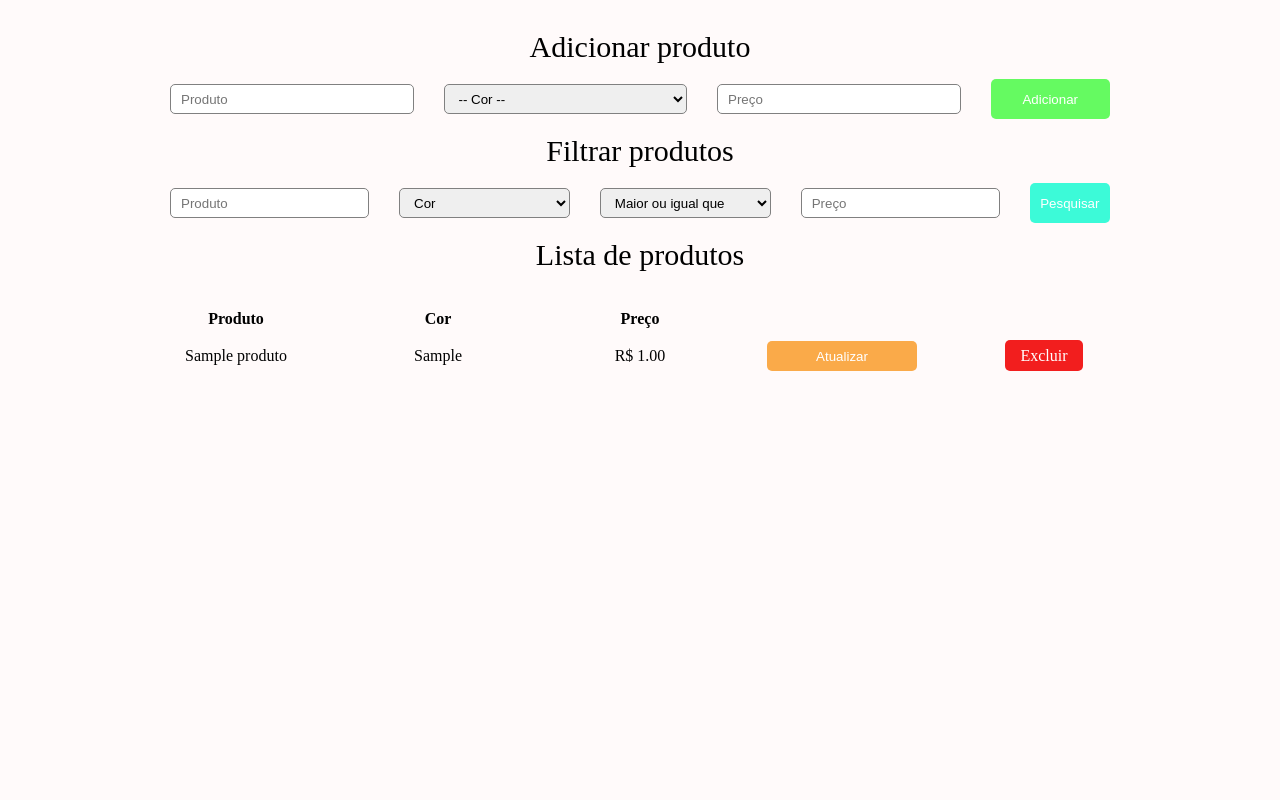
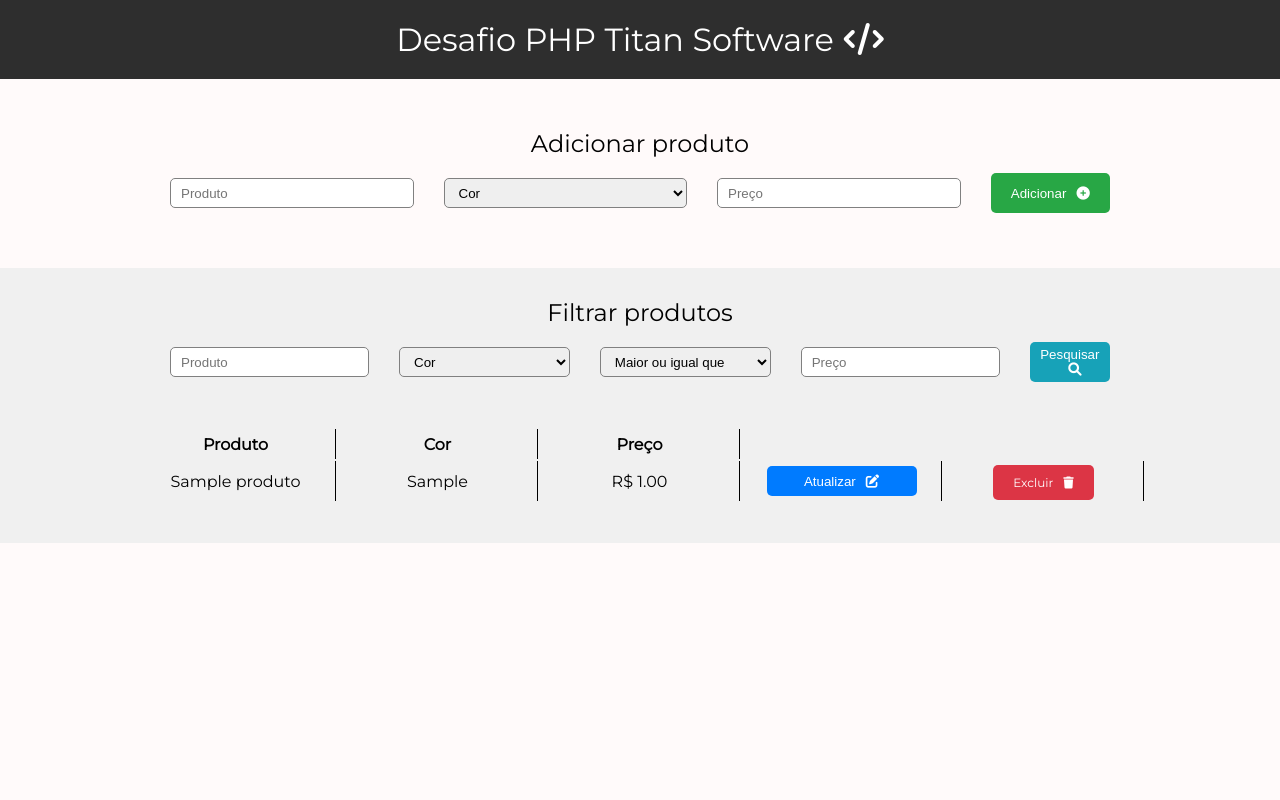
Before and after one commit to joaov-rizzardo/desafiotitansoftware, a PHP site: page / in a window 1280 px wide. Run offline with PHP 8.4, Linux system fonts and the light colour scheme; tables that the repository leaves empty hold one stand-in row (values such as "Sample post").

Commit message:
Desafios Titan Software Finalizado

```diff
--- a/Models/Produto.php
+++ b/Models/Produto.php
@@ -46,6 +46,16 @@
 
             $stmt->execute();
         }
+
+        public function atualizarProduto(){
+            $query = 'update produtos set nome = :nome, preco = :preco where id = :id';
+            $stmt = $this->connection->prepare($query);
+            $stmt->bindValue(':nome', $this->__get('nome'));
+            $stmt->bindValue(':preco',$this->__get('preco'));
+            $stmt->bindValue(':id', $this->__get('id'));
+
+            $stmt->execute();
+        }
     }
 
 ?>
--- a/index.php
+++ b/index.php
@@ -7,8 +7,27 @@
     <meta name="viewport" content="width=device-width, initial-scale=1.0">
     <title>Desafio PHP - Titan Software</title>
     <link rel="stylesheet" href="styles/styles.css">
+    <link rel="preconnect" href="https://fonts.googleapis.com">
+    <link rel="preconnect" href="https://fonts.gstatic.com" crossorigin>
+    <link href="https://fonts.googleapis.com/css2?family=Montserrat&display=swap" rel="stylesheet">
+    <link rel="stylesheet" href="https://cdnjs.cloudflare.com/ajax/libs/font-awesome/6.0.0-beta2/css/all.min.css" integrity="sha512-YWzhKL2whUzgiheMoBFwW8CKV4qpHQAEuvilg9FAn5VJUDwKZZxkJNuGM4XkWuk94WCrrwslk8yWNGmY1EduTA==" crossorigin="anonymous" referrerpolicy="no-referrer" />
 
-    <script defer>
+    <script>
+        function atualizar(id,nome,cor,preco){
+            //exibindo o modal na tela e setando os valores correspondentes ao produto
+            const modal = document.getElementById('modal-div')
+            document.getElementById('modalId').value = id
+            document.getElementById('modalNome').value = nome
+            document.getElementById('modalCor').value = cor
+            document.getElementById('modalPreco').value = preco
+            modal.style.display = 'flex'
+
+		}
+
+        function fecharModal(){
+            const modal = document.getElementById('modal-div')
+            modal.style.display = 'none'
+        }
 
     </script>
 </head>
@@ -16,25 +35,31 @@
 require './Models/Connection.php';
 require './Models/Produto.php';
 ?>
+
 <body>
+    <h1>Desafio PHP Titan Software<i class="fas fa-code"></i></h1>
     <main>
         <section id="adicionar">
-            <h1>Adicionar produto</h1>
+            <h2>Adicionar produto</h2>
             <form method="post" action="./Controllers/AdicionarProduto.php">
                 <input name="nome" type="text" placeholder="Produto">
                 <select name="cor">
-                    <option value="">-- Cor --</option>
+                    <option value="">Cor</option>
                     <option value="Azul">Azul</option>
                     <option value="Vermelho">Vermelho</option>
                     <option value="Amarelo">Amarelo</option>
+                    <option value="Preto">Preto</option>
+                    <option value="Verde">Verde</option>
+                    <option value="Laranja">Laranja</option>
+                    <option value="Rosa">Rosa</option>
                 </select>
                 <input name="preco" type="number" placeholder="Preço" step="0.01">
-                <button>Adicionar</button>
+                <button type="submit">Adicionar<i class="fas fa-plus-circle"></i></button>
             </form>
         </section>
 
         <section id="dados">
-            <h1>Filtrar produtos</h1>
+            <h2>Filtrar produtos</h2>
             <form action="index.php" method="get">
                 <input name="nome" type="text" placeholder="Produto">
                 <select name="cor">
@@ -42,15 +67,19 @@
                     <option value="Azul">Azul</option>
                     <option value="Vermelho">Vermelho</option>
                     <option value="Amarelo">Amarelo</option>
+                    <option value="Preto">Preto</option>
+                    <option value="Verde">Verde</option>
+                    <option value="Laranja">Laranja</option>
+                    <option value="Rosa">Rosa</option>
                 </select>
                 <select name="condicao">
                     <option value="maior">Maior ou igual que</option>
                     <option value="menor">Menor ou igual que</option>
                 </select>
                 <input name="preco" type="number" placeholder="Preço">
-                <button>Pesquisar</button>
+                <button>Pesquisar<i class="fas fa-search"></i></button>
             </form>
-            <h1>Lista de produtos</h1>
+
             <table style="display: block">
                 <thead>
                     <tr>
@@ -70,43 +99,59 @@
                     $listaProdutos = $produto->recuperarProdutos();
 
                     //Listando o retorno do banco na página, e aplicando o filtro se existir
-                        foreach($listaProdutos as $produtoDados){
-                            if(isset($_GET['nome']) && $_GET['nome'] != '' && $produtoDados->nome != $_GET['nome']){
+                    foreach ($listaProdutos as $produtoDados) {
+                        if (isset($_GET['nome']) && $_GET['nome'] != '' && $produtoDados->nome != $_GET['nome']) {
                             continue;
                         }
 
-                            if(isset($_GET['cor']) && $_GET['cor'] != '' && $produtoDados->cor != $_GET['cor']){
+                        if (isset($_GET['cor']) && $_GET['cor'] != '' && $produtoDados->cor != $_GET['cor']) {
                             continue;
                         }
 
-                            if(isset($_GET['condicao']) && $_GET['condicao'] == 'maior'){
+                        if (isset($_GET['condicao']) && $_GET['condicao'] == 'maior') {
 
-                                if(isset($_GET['preco']) && $_GET['preco'] != '' && $produtoDados->preco < $_GET['preco']){
+                            if (isset($_GET['preco']) && $_GET['preco'] != '' && $produtoDados->preco < $_GET['preco']) {
                                 continue;
                             }
+                        } else if (isset($_GET['condicao']) && $_GET['condicao'] == 'menor') {
 
-                            }else if(isset($_GET['condicao']) && $_GET['condicao'] == 'menor'){
-
-                                if(isset($_GET['preco']) && $_GET['preco'] != '' && $produtoDados->preco > $_GET['preco']){
+                            if (isset($_GET['preco']) && $_GET['preco'] != '' && $produtoDados->preco > $_GET['preco']) {
                                 continue;
                             }
                         }
                     ?>
                         <tr>
-                        <td><?=$produtoDados->nome?></td>
-                        <td><?=$produtoDados->cor?></td>
-                        <td>R$ <?=$produtoDados->preco?></td>
-                        <td><button class="btn-atualizar">Atualizar</button></td>
-                        <td><a href="./Controllers/ExcluirProduto.php?id=<?=$produtoDados->id?>" class="btn-excluir">Excluir</a></td>
+                            <td><?= $produtoDados->nome ?></td>
+                            <td><?= $produtoDados->cor ?></td>
+                            <td>R$ <?= $produtoDados->preco ?></td>
+                            <td><button onclick="atualizar(<?=$produtoDados->id?>,'<?=$produtoDados->nome?>','<?=$produtoDados->cor?>',<?=$produtoDados->preco?>)" class="btn-atualizar">Atualizar<i class="fas fa-edit"></i></button></td>
+                            <td><a href="./Controllers/ExcluirProduto.php?id=<?= $produtoDados->id ?>" class="btn-excluir">Excluir<i class="fas fa-trash"></i></a></td>
                         </tr>
 
                     <?php } ?>
                 </tbody>
             </table>
         </section>
+    </main>
 
 
-    </main>
+    <!-- Modal para atualização dos produtos -->
+    <div id="modal-div">
+        <div id="modal">
+            <div id="atualizar">
+                <h3>Atualizar produto</h3>
+                <button onclick="fecharModal()"><i class="far fa-window-close"></i></button>
+            </div>
+
+            <form action="./Controllers/AtualizarProduto.php" method="post">
+                <input name="id" id="modalId" type="hidden">
+                <input name="nome" id="modalNome" type="text">
+                <input name="cor" id="modalCor" type="text" readonly="readonly">
+                <input name="preco" id="modalPreco" type="number" step="0.01">
+                <button class="btn-atualizar" type="submit">Atualizar <i class="fas fa-edit"></i></button>
+            </form>
+        </div>
+    </div>
 </body>
 
 </html>
--- a/styles/styles.css
+++ b/styles/styles.css
@@ -6,6 +6,9 @@
 
 body{
     background: #fffafa;
+    width: 100vw;
+    height: 100vh;
+    font-family: 'Montserrat', sans-serif;
 }
 
 main{
@@ -15,12 +18,19 @@ main{
     align-items: center;
     padding-top: 20px;
 }
-
 h1{
+    text-align: center;
+    font-weight: 200;
+    width: 100%;
+    background: #2e2e2e;
+    color: white;
+    padding: 20px;
+}
+h2{
     text-align: center;
     margin: 10px 0;
     font-weight: 200;
-    font-size: 30px;
+
 }
 
 form{
@@ -40,13 +50,17 @@ form input, form select{
     border: 1px solid gray;
 }
 
+#adicionar{
+    padding: 20px;
+}
+
 #adicionar form button{
     height: 40px;
     width: 150px;
     margin: 5px 10px;
     border: none;
     border-radius: 5px;
-    background: #65fa61;
+    background: #28A745;
     color: white;
 }
 
@@ -61,14 +75,18 @@ form input, form select{
     margin: 5px 10px;
     border: none;
     border-radius: 5px;
-    background: #3cfad8;
+    background: #17A2B8;
     color: white;
 }
 
 #dados{
+    width: 100%;
+    margin-top: 30px;
+    padding: 20px;
     display: flex;
     flex-direction: column;
     align-items: center;
+    background: #f0f0f0;
 }
 
 #dados form button:hover{
@@ -79,14 +97,21 @@ form input, form select{
 table{
     text-align: center;
     margin-top: 20px;
+    padding: 20px;
+    border-radius: 10px;
 }
-
-
 
 table th, table td{
     width: 200px;
     padding: 5px 10px;
     height: 30px;
+
+    border-right: 1px solid black;
+}
+
+
+:-webkit-any(table, thead, tbody, tfoot, tr) > form:-internal-is-html {
+    display: block !important;
 }
 
 .btn-atualizar, .btn-excluir{
@@ -97,7 +122,7 @@ table th, table td{
 }
 
 .btn-atualizar{
-    background: #faaa49;
+    background: #007BFF;
     color: white;
 }
 
@@ -107,7 +132,7 @@ table th, table td{
 }
 
 .btn-excluir{
-    background: #f21e1e;
+    background: #DC3545;
     color: white;
 }
 
@@ -118,5 +143,60 @@ table th, table td{
 
 a{
     text-decoration: none;
-    padding: 7px 15px;
+    padding: 10px 20px;
+    height:30px;
+    font-size: 12px;
 }
+
+i{
+    margin-left: 10px;
+}
+
+#modal-div{
+    position: absolute;
+    top: 0;
+    left: 0;
+    z-index: 2;
+    width: 100vw;
+    height: 100vh;
+    display: none;
+    justify-content: center;
+    align-items: center;
+}
+#modal{
+    width: 350px;
+    height:270px;
+    background:#dcdcdc;
+    display: flex;
+    flex-direction: column;
+    border-radius: 10px;
+}
+
+#atualizar{
+    display: flex;
+    justify-content: space-between;
+    margin: 15px;
+}
+
+#atualizar button{
+    background: transparent;
+    border: none;
+    color: #DC3545;
+    font-size: 20px;
+}
+
+#atualizar button:hover{
+    cursor: pointer;
+}
+#modal form{
+    width: 350px;
+    padding: 10px;
+    display: flex;
+    flex-direction: column;
+    align-items:center;
+}
+
+#modal input{
+    width: 300px;
+    display: block;
+}
```
Also changed, not shown: Controllers/AtualizarProduto.php (added, +35 -0 lines), images/fundo.jpg (added). Lines whose indentation alone changed are shown as unchanged.
